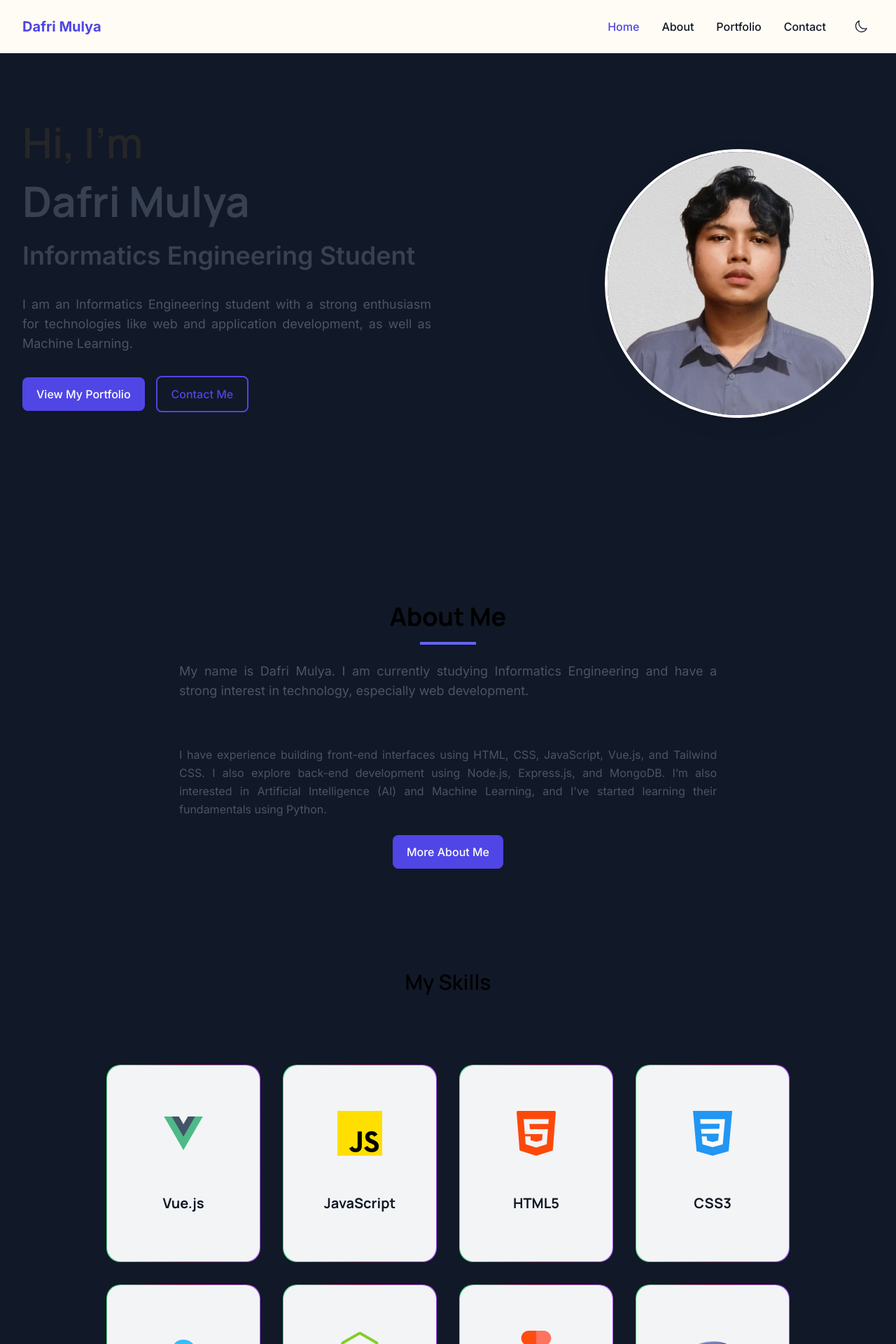
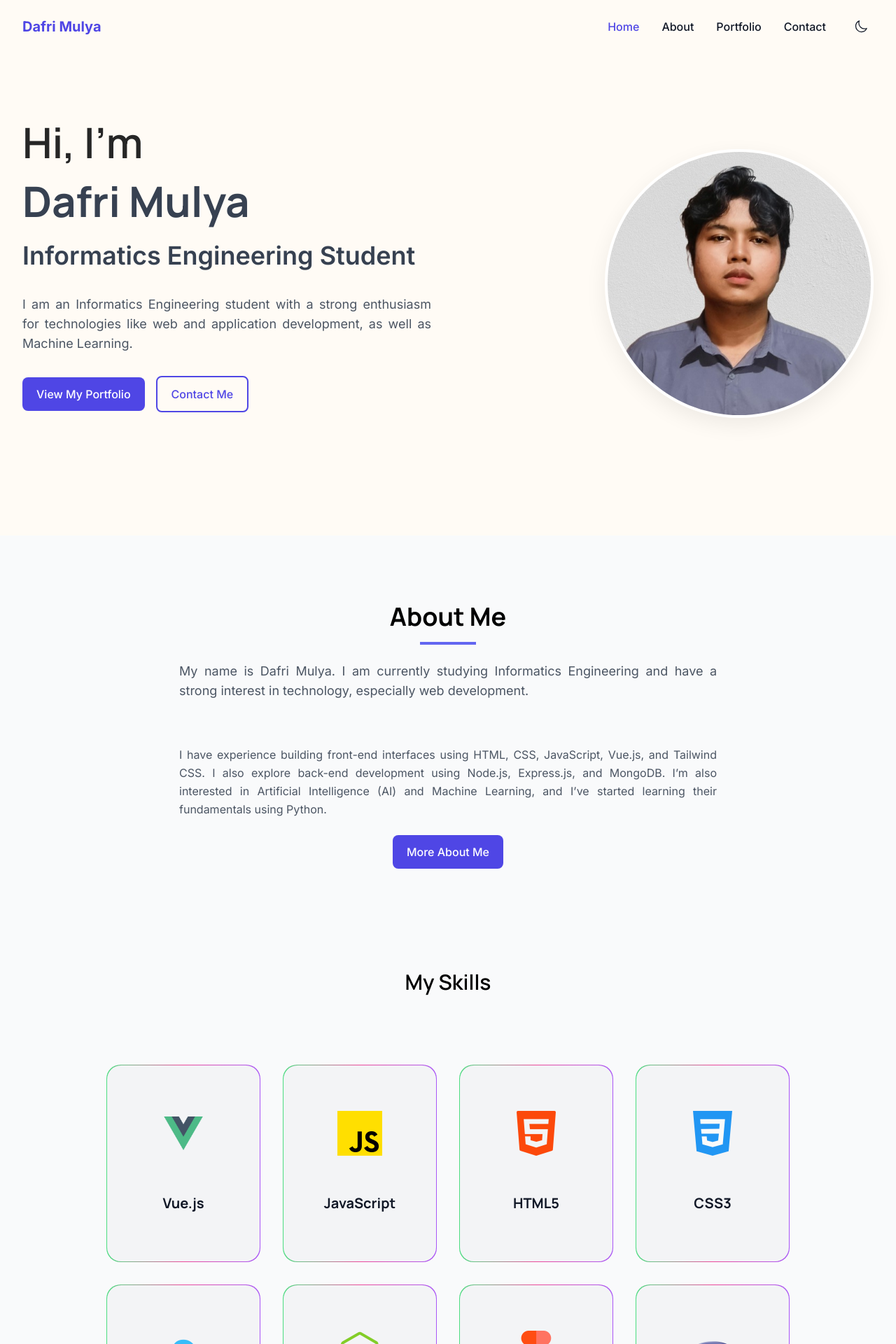
Before and after one commit to dafri91/my-portofolio, a Vue app: page / in a window 1280 px wide. Shown: the top 1920 px of the page at 70% size. Built offline with nearby package versions, Linux system fonts and the light colour scheme.

Commit message:
my portofolio

```diff
--- a/src/components/sections/AboutPreview.vue
+++ b/src/components/sections/AboutPreview.vue
@@ -24,7 +24,7 @@ const skills = [
 const { isVisible, targetRef } = useIntersectionObserver({ threshold: 0.17 })
 </script>
 <template>
-  <section class="section bg-gray-900 dark:bg-gray-800/30">
+  <section class="section bg-gray-50 dark:bg-gray-800/30">
     <div class="container-custom">
           <div class="max-w-3xl mx-auto text-center mb-16">
             <h2 class="mb-4 text-center text-black dark:text-white">About Me</h2>
--- a/src/components/sections/ContactCTA.vue
+++ b/src/components/sections/ContactCTA.vue
@@ -9,7 +9,7 @@ const navigateToContact = () => {
 </script>
 
 <template>
-  <section class="py-20  bg-gray-700 dark:bg-primary-700 dark:text-white text-black">
+  <section class="py-20  bg-[#FFFBF5] dark:bg-primary-700 dark:text-white text-black">
     <div class="container-custom text-center">
       <h2 class="text-3xl sm:text-4xl font-bold mb-6">Let's Work Together</h2>
       <p class="text-lg max-w-2xl mx-auto mb-10 dark:text-white text-black/90">
--- a/src/components/sections/HeroSection.vue
+++ b/src/components/sections/HeroSection.vue
@@ -44,7 +44,7 @@ onMounted(() => {
 </script>
 
 <template>
-<section class=" mt-4 md:mt-[-35px]  relative min-h-[90vh] flex items-center bg-gray-900 dark:bg-gray-900 dark:bg-none">
+<section class=" mt-4 md:mt-[-35px]  relative min-h-[90vh] flex items-center bg-[#FFFBF5] dark:bg-gray-900 dark:bg-none">
     <div class="absolute inset-0 bg-gradient-to-tr from-primary-50/50 to-secondary-50/20 dark:from-gray-950 dark:to-gray-900 -z-10"></div>
 
     <div class="container-custom">
--- a/src/components/sections/PortfolioPreview.vue
+++ b/src/components/sections/PortfolioPreview.vue
@@ -15,7 +15,7 @@ const previewProjects = portfolioStore.projects.slice(0, 3);
 </script>
 
 <template>
-  <section class="section bg-gray-900">
+  <section class="section">
     <div class="container-custom">
       <div class="max-w-3xl mx-auto text-center mb-16">
         <h2 class="mb-4 dark:text-white text-black">Featured Projects</h2>
```
